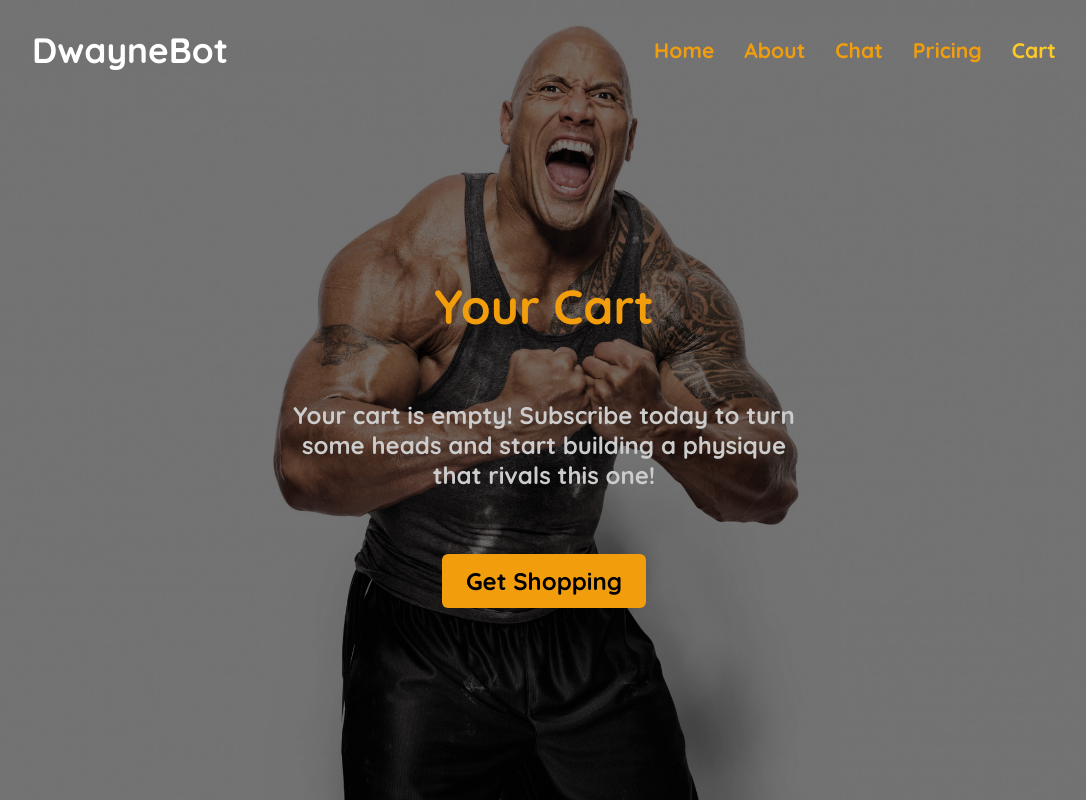
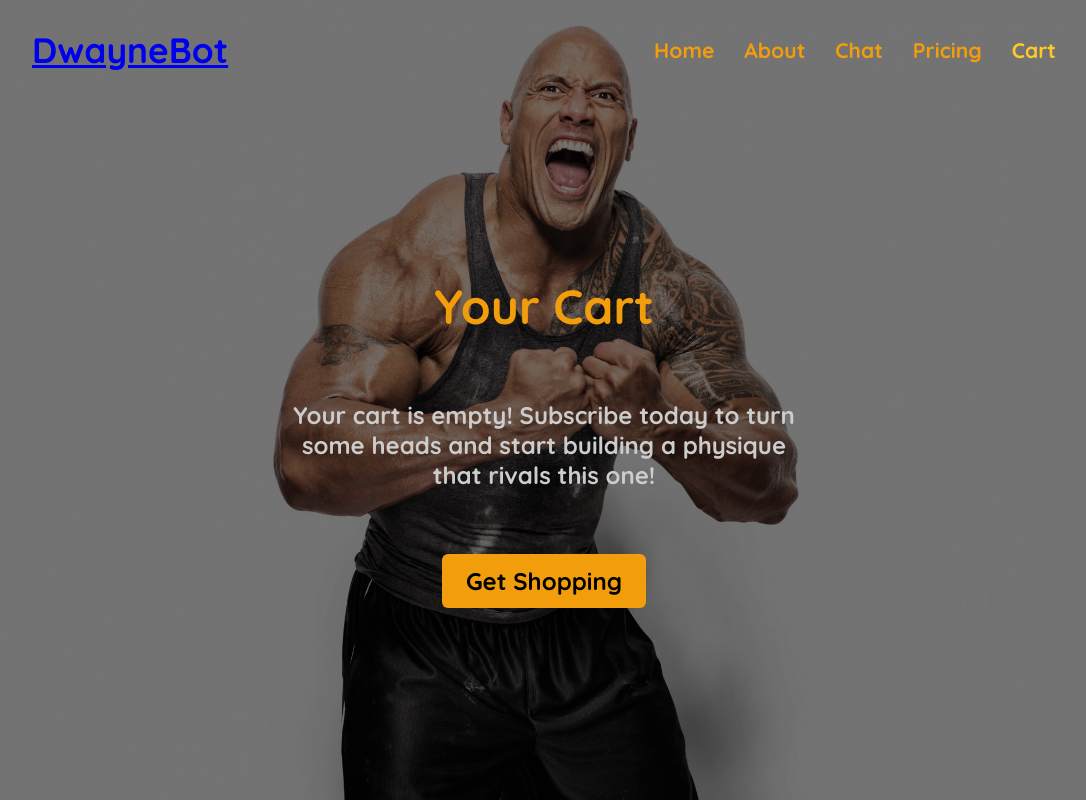
Before and after one commit to MattLantin/final_project, a website: page public/components/checkout.html in a window 1280 px wide. Shown: the whole page, without its empty margins (96-1182 px from the left). Drawn offline with nearby package versions, Linux system fonts and the light colour scheme; some packages are replaced by stand-ins of ours; a script that the page names is missing.

Commit message:
Update checkout.html

```diff
--- a/public/components/checkout.html
+++ b/public/components/checkout.html
@@ -13,7 +13,7 @@
 <body>
   <header>
     <div class="container">
-      <h1 id="logo">DwayneBot</h1>
+      <h1 id="logo"><a href="../index.html">DwayneBot</a></h1>
           <nav>
               <ul>
                 <li><a href="../index.html">Home</a></li>
```
